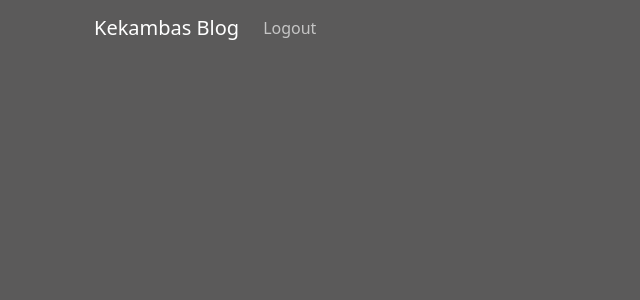
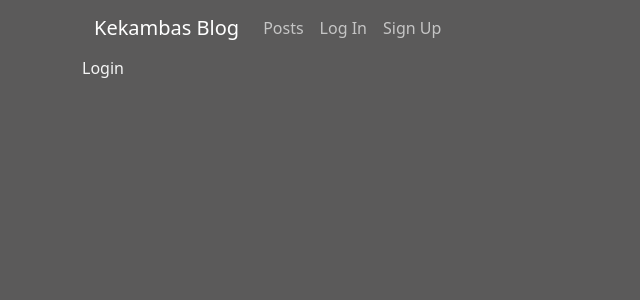
Before and after one commit to Jansevska/react_kekambas_blog, a React (Vite) app: page /login in a window 1280 px wide. Shown: the top 300 px of the page, without its empty margins (0-640 px from the left). Built offline with nearby package versions, Linux system fonts and the light colour scheme.

Commit message:
updated navbar with links

```diff
--- a/src/App.tsx
+++ b/src/App.tsx
@@ -4,6 +4,8 @@ import Header from "./components/Header"
 import Container from "react-bootstrap/esm/Container"
 import Home from "./views/Home"
 import PostsView from './views/PostsView'
+import SignUp from './views/SignUp'
+import Login from './views/Login'
 
 export default function App() {
 
@@ -14,6 +16,8 @@ export default function App() {
         <Routes>
           <Route path='/' element={<Home/>}/>
           <Route path='/posts' element={<PostsView/>}/>
+          <Route path='/signup' element={<SignUp/>}/>
+          <Route path='/login' element={<Login/>}/>
         </Routes>
       </Container>
     </BrowserRouter>
--- a/src/components/Header.tsx
+++ b/src/components/Header.tsx
@@ -1,22 +1,25 @@
 import Container from 'react-bootstrap/Container';
 import Nav from 'react-bootstrap/Nav';
 import Navbar from 'react-bootstrap/Navbar';
+import { Link } from 'react-router-dom';
 
 export default function Header() {
 
-    const loggedUser = 'brian'
+    const loggedUser = ''
 
     return (
         <Navbar expand="lg" className="bg-body-dark">
             <Container>
-                <Navbar.Brand href="#home">Kekambas Blog</Navbar.Brand>
+                <Navbar.Brand as={Link} to='/'>Kekambas Blog</Navbar.Brand>
                 <Nav className="me-auto">
+                    <Nav.Link as={Link} to='/posts'>Posts</Nav.Link>
                     {loggedUser.length === 0 ?
                         <>
-                            <Nav.Link href="#home">Sign In</Nav.Link>
-                            <Nav.Link href="#link">Sign Up</Nav.Link>
-                        </> :
+                            <Nav.Link as={Link} to="login">Log In</Nav.Link>
+                            <Nav.Link as={Link} to="signup">Sign Up</Nav.Link>
+                        </> : (
                         <Nav.Link href="#link">Logout</Nav.Link>
+                        )
                     }
                 </Nav>
             </Container>
--- a/src/index.css
+++ b/src/index.css
@@ -1,6 +1,6 @@
 *{
   background-color: rgb(91, 90, 90);
-  color: black
+  color: whitesmoke
 }
 
 .h2{
--- a/src/views/Home.tsx
+++ b/src/views/Home.tsx
@@ -16,6 +16,7 @@ export default function Home() {
 
     function getRandomStudend() {
     setStudentForWb(kekambas.students[Math.floor(Math.random()* kekambas.students.length)])
+    console.log(studentForWB)
     }
 
     return (
--- /dev/null
+++ b/src/views/Login.tsx
@@ -0,0 +1,9 @@
+
+
+type Props = {}
+
+export default function Login({ }: Props) {
+    return (
+        <div>Login</div>
+    )
+}
--- /dev/null
+++ b/src/views/SignUp.tsx
@@ -0,0 +1,9 @@
+
+
+type Props = {}
+
+export default function SignUp({ }: Props) {
+    return (
+        <div>SignUp</div>
+    )
+}
```
